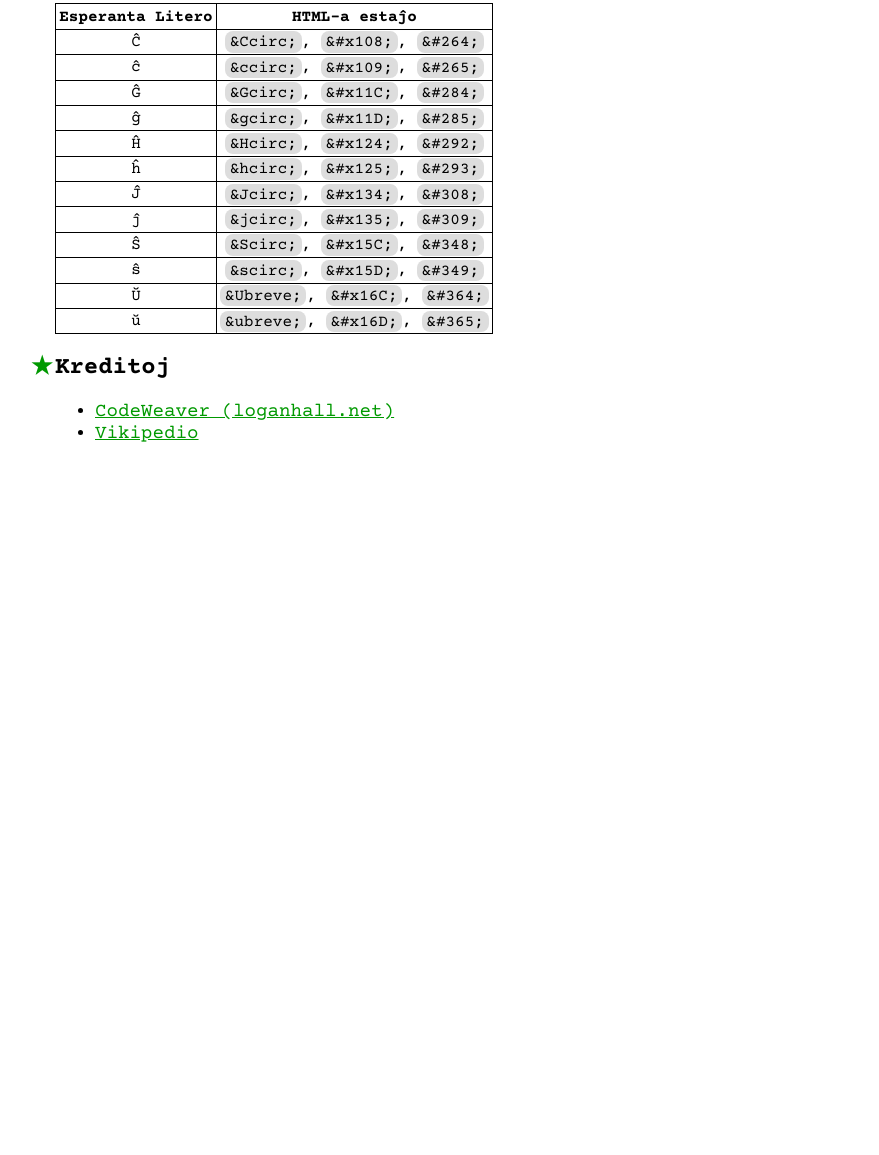
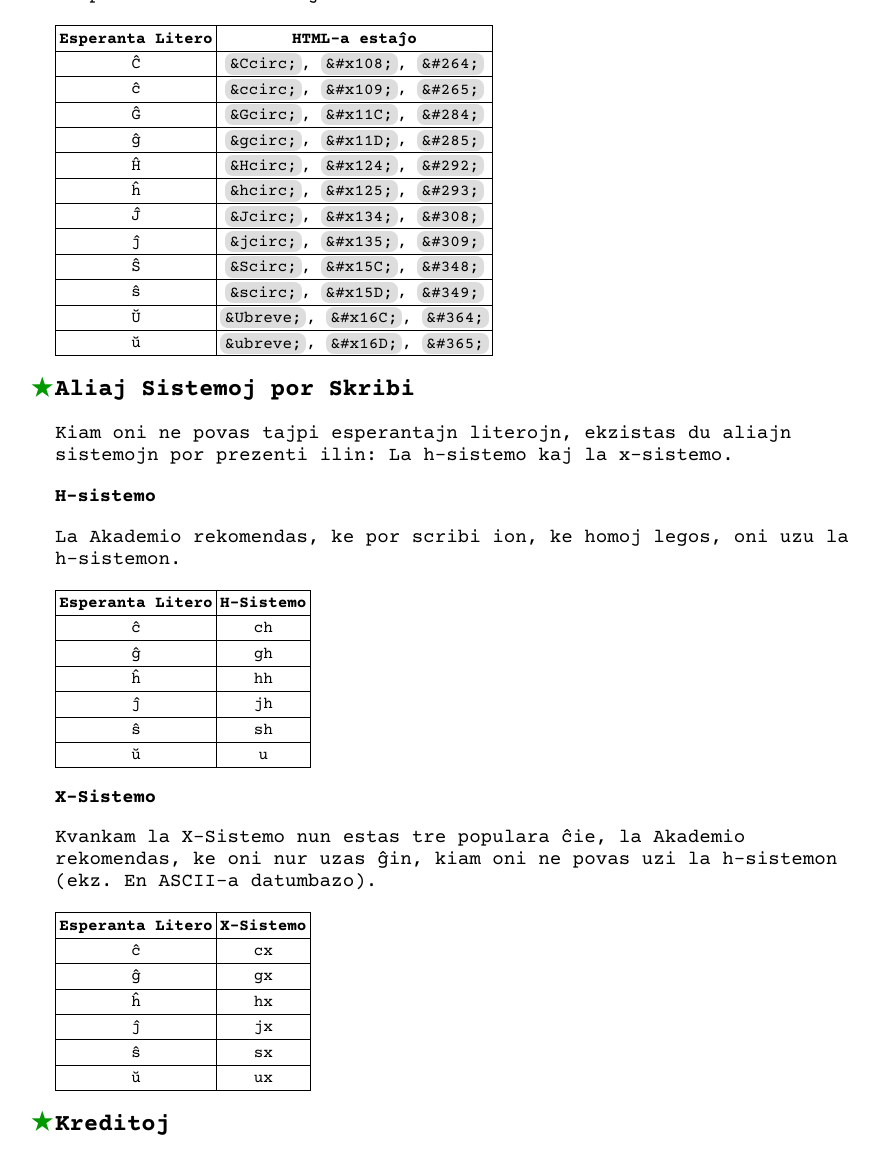
Before and after one commit to ashleytowner/shghertu, a website: page public/index.html in a window 1280 px wide. Shown: the part 1626-2781 px from the top of the page, without its empty margins (185-1064 px from the left). Before the commit the page ends 2119 px from the top, so only its background shows below. Drawn offline with nearby package versions, Linux system fonts and the light colour scheme.

Commit message:
Added info about x and h system

```diff
--- a/public/index.html
+++ b/public/index.html
@@ -10,7 +10,10 @@
       rel="stylesheet"
     />
     <script rel="text/javascript" src="./entoggle.js"></script>
-     <meta name="viewport" content="width=device-width, initial-scale=1.0, maximum-scale=1.0, user-scalable=no"/>
+    <meta
+      name="viewport"
+      content="width=device-width, initial-scale=1.0, maximum-scale=1.0, user-scalable=no"
+    />
   </head>
   <body>
     <h1>«<span id="keyboardname" tabindex="0">ŝĝertŭ</span>»</h1>
@@ -19,11 +22,12 @@
     <ul>
       <li><a href="#klavaro">Esperantaj Klavaroj</a></li>
       <li><a href="#html">HTML</a></li>
+      <li><a href="#aliajsistemoj">Aliaj Sistemoj por Skribi</a></li>
       <li><a href="#kreditoj">Kreditoj</a></li>
     </ul>
     <h2 id="klavaro">Esperantaj Klavaroj</h2>
     <p>
-      Ĉi-retpaĝo prezentas programojn kaj instrukciojn por tajpi esperantajn
+      Ĉi-tiu retpaĝo prezentas programojn kaj instrukciojn por tajpi esperantajn
       literojn per via komputilo aŭ poŝtelefono.
     </p>
     <p class="spoiler">
@@ -260,6 +264,82 @@
         </td>
       </tr>
     </table>
+    <h2 id="aliajsistemoj">Aliaj Sistemoj por Skribi</h2>
+    <p>
+      Kiam oni ne povas tajpi esperantajn literojn, ekzistas du aliajn sistemojn
+      por prezenti ilin: La h-sistemo kaj la x-sistemo.
+    </p>
+    <h3>H-sistemo</h3>
+    <p>
+      La Akademio rekomendas, ke por scribi ion, ke homoj legos, oni uzu la
+      h-sistemon.
+    </p>
+    <table>
+      <thead>
+        <th>Esperanta Litero</th>
+        <th>H-Sistemo</th>
+      </thead>
+      <tr>
+        <td>ĉ</td>
+        <td>ch</td>
+      </tr>
+      <tr>
+        <td>ĝ</td>
+        <td>gh</td>
+      </tr>
+      <tr>
+        <td>ĥ</td>
+        <td>hh</td>
+      </tr>
+      <tr>
+        <td>ĵ</td>
+        <td>jh</td>
+      </tr>
+      <tr>
+        <td>ŝ</td>
+        <td>sh</td>
+      </tr>
+      <tr>
+        <td>ŭ</td>
+        <td>u</td>
+      </tr>
+    </table>
+    <h3>X-Sistemo</h3>
+    <p>
+      Kvankam la X-Sistemo nun estas tre populara ĉie, la Akademio rekomendas,
+      ke oni nur uzas ĝin, kiam oni ne povas uzi la h-sistemon (ekz. En ASCII-a
+      datumbazo).
+    </p>
+    <table>
+      <thead>
+        <th>Esperanta Litero</th>
+        <th>X-Sistemo</th>
+      </thead>
+      <tr>
+        <td>ĉ</td>
+        <td>cx</td>
+      </tr>
+      <tr>
+        <td>ĝ</td>
+        <td>gx</td>
+      </tr>
+      <tr>
+        <td>ĥ</td>
+        <td>hx</td>
+      </tr>
+      <tr>
+        <td>ĵ</td>
+        <td>jx</td>
+      </tr>
+      <tr>
+        <td>ŝ</td>
+        <td>sx</td>
+      </tr>
+      <tr>
+        <td>ŭ</td>
+        <td>ux</td>
+      </tr>
+    </table>
     <h2 id="kreditoj">Kreditoj</h2>
     <ul>
       <li>
```
